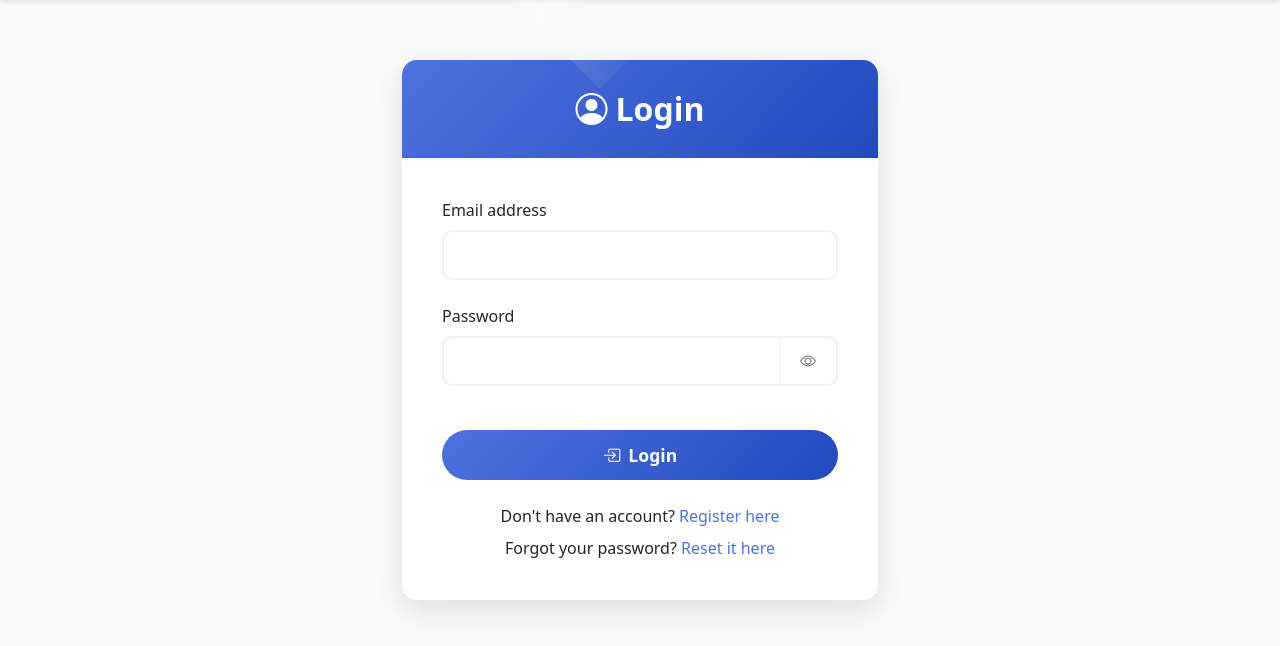
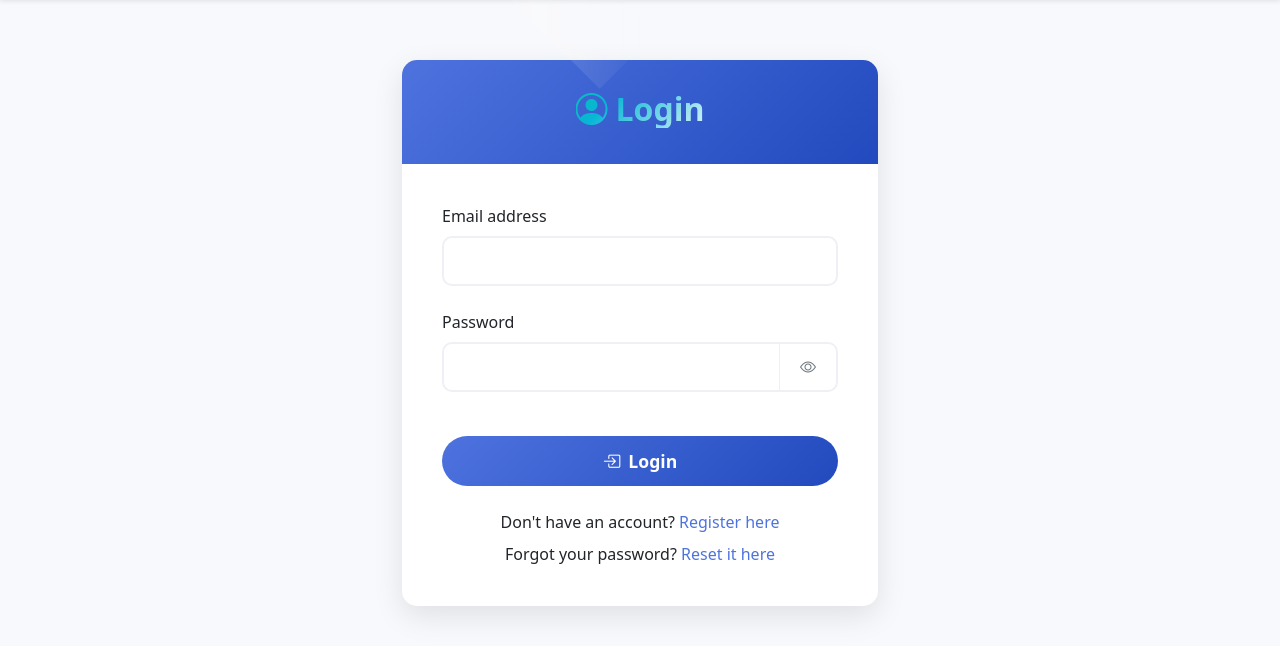
Before and after one commit to AyuknyamndiICTU/mike, a PHP site: page /login.php in a window 1280 px wide. Shown: the part 56-702 px from the top of the page. Run offline with PHP 8.4, Linux system fonts and the light colour scheme.

Commit message:
Applying the animated gradient to a few more important pages. Let me check the login and register pages. Applying the animated gradient to the login page header

```diff
--- a/login.php
+++ b/login.php
@@ -92,6 +92,38 @@
     margin: 0;
     font-size: 2rem;
     font-weight: 600;
+    background: linear-gradient(135deg, var(--success-color) 0%, var(--accent-color) 50%, white 100%);
+    -webkit-background-clip: text;
+    -webkit-text-fill-color: transparent;
+    background-clip: text;
+    background-size: 200% 100%;
+    animation: gradientShift 4s ease-in-out infinite;
+    position: relative;
+    display: inline-block;
+    overflow: hidden;
+}
+
+.login-header h2::before {
+    content: '';
+    position: absolute;
+    top: -50%;
+    right: -50%;
+    width: 100%;
+    height: 200%;
+    background: linear-gradient(45deg, transparent, rgba(255,255,255,0.15), transparent);
+    transform: rotate(45deg);
+    animation: headerShine 4s infinite;
+    pointer-events: none;
+}
+
+@keyframes gradientShift {
+    0%, 100% { background-position: 0% 50%; }
+    50% { background-position: 100% 50%; }
+}
+
+@keyframes headerShine {
+    0% { transform: translateX(-100%) rotate(45deg); }
+    100% { transform: translateX(100%) rotate(45deg); }
 }
 
 .login-body {
```
